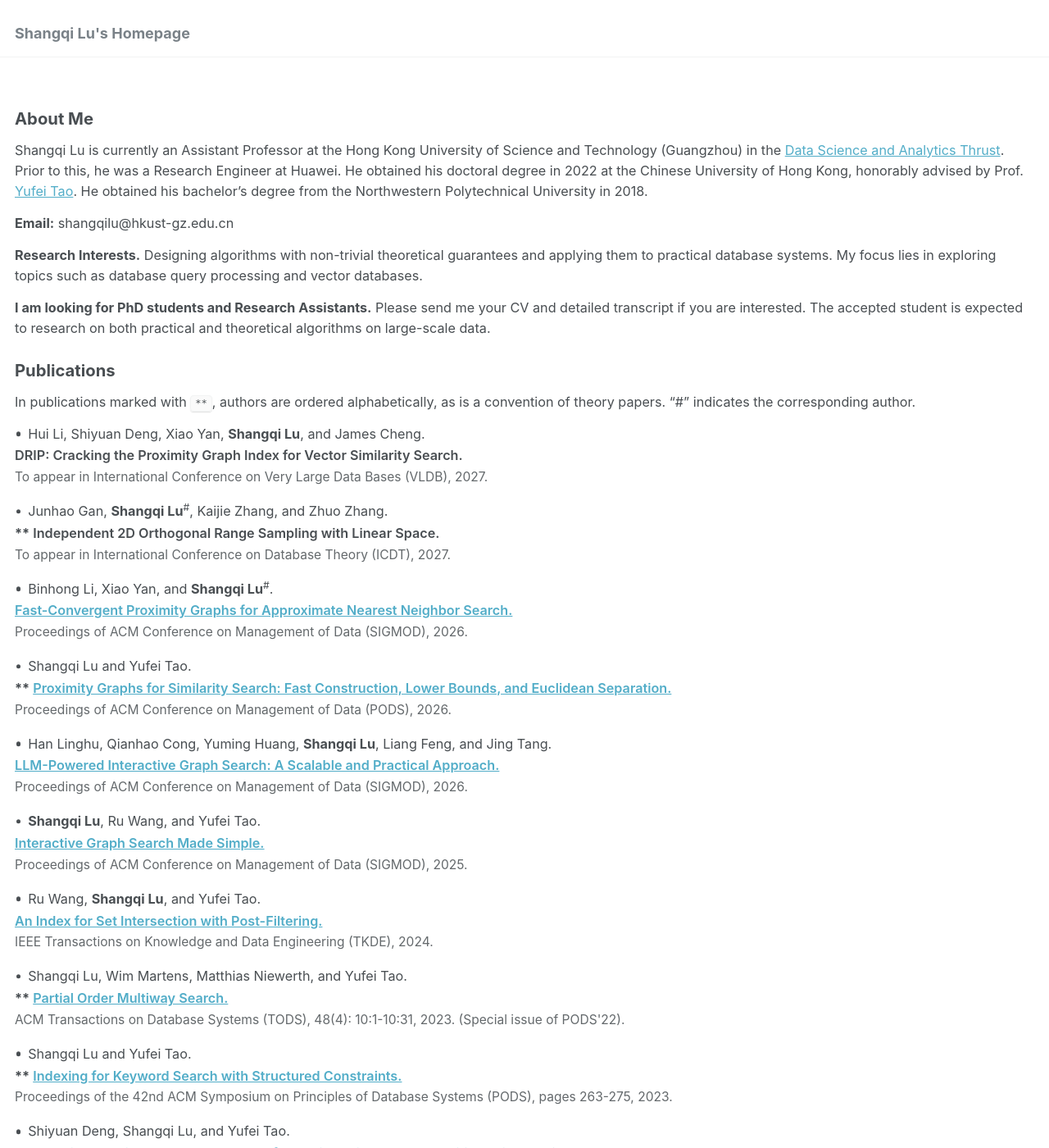
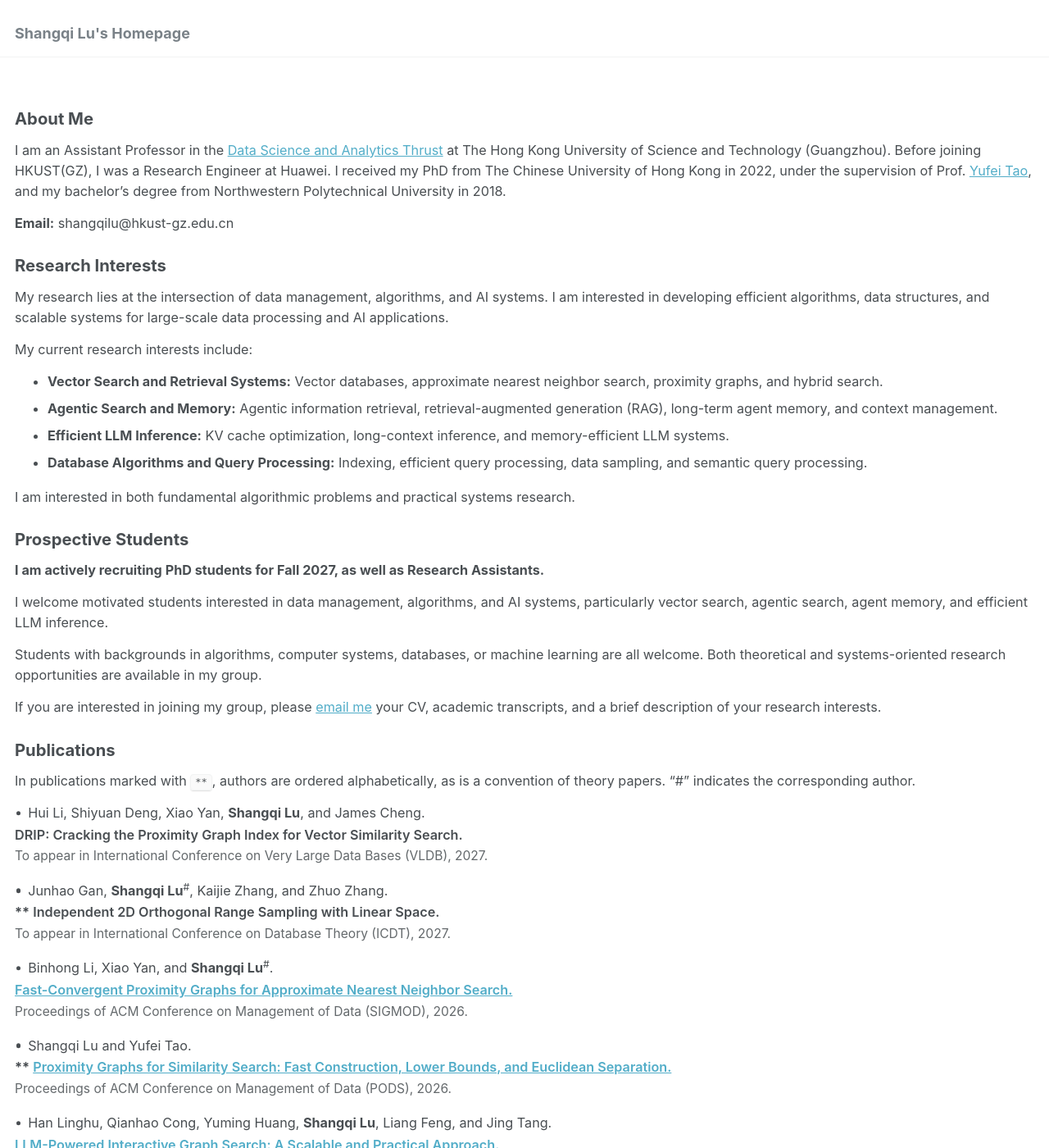
Before and after one commit to shangqilu/shangqilu.github.io, a Jekyll site: the page built from _pages/about.md, in a window 1280 px wide and 1400 px high. Shown: the whole window at 82% size. Built offline with Jekyll 4.4.1, drawn with Linux system fonts in a browser that asks for light colours.

Commit message:
Update research interests and prospective student information

```diff
--- a/_pages/about.md
+++ b/_pages/about.md
@@ -16,14 +16,32 @@ redirect_from:
 
 ### About Me
 
-Shangqi Lu is currently an Assistant Professor at the Hong Kong University of Science and Technology (Guangzhou) in the [Data Science and Analytics Thrust](https://dsa.hkust-gz.edu.cn/). Prior to this, he was a Research Engineer at Huawei. He obtained his doctoral degree in 2022 at the Chinese University of Hong Kong, honorably advised by Prof. [Yufei Tao](https://www.cse.cuhk.edu.hk/~taoyf/). He obtained his bachelor's degree from the Northwestern Polytechnical University in 2018.
+I am an Assistant Professor in the [Data Science and Analytics Thrust](https://dsa.hkust-gz.edu.cn/) at The Hong Kong University of Science and Technology (Guangzhou). Before joining HKUST(GZ), I was a Research Engineer at Huawei. I received my PhD from The Chinese University of Hong Kong in 2022, under the supervision of Prof. [Yufei Tao](https://www.cse.cuhk.edu.hk/~taoyf/), and my bachelor's degree from Northwestern Polytechnical University in 2018.
 
 **Email:** shangqilu@hkust-gz.edu.cn
 
-**Research Interests.** Designing algorithms with non-trivial theoretical guarantees and applying them to practical database systems. My focus lies in exploring topics such as database query processing and vector databases.
+### Research Interests
 
+My research lies at the intersection of data management, algorithms, and AI systems. I am interested in developing efficient algorithms, data structures, and scalable systems for large-scale data processing and AI applications.
 
-**I am looking for PhD students and Research Assistants.** Please send me your CV and detailed transcript if you are interested. The accepted student is expected to research on both practical and theoretical algorithms on large-scale data.
+My current research interests include:
+
+- **Vector Search and Retrieval Systems:** Vector databases, approximate nearest neighbor search, proximity graphs, and hybrid search.
+- **Agentic Search and Memory:** Agentic information retrieval, retrieval-augmented generation (RAG), long-term agent memory, and context management.
+- **Efficient LLM Inference:** KV cache optimization, long-context inference, and memory-efficient LLM systems.
+- **Database Algorithms and Query Processing:** Indexing, efficient query processing, data sampling, and semantic query processing.
+
+I am interested in both fundamental algorithmic problems and practical systems research.
+
+### Prospective Students
+
+**I am actively recruiting PhD students for Fall 2027, as well as Research Assistants.**
+
+I welcome motivated students interested in data management, algorithms, and AI systems, particularly vector search, agentic search, agent memory, and efficient LLM inference.
+
+Students with backgrounds in algorithms, computer systems, databases, or machine learning are all welcome. Both theoretical and systems-oriented research opportunities are available in my group.
+
+If you are interested in joining my group, please [email me](mailto:shangqilu@hkust-gz.edu.cn) your CV, academic transcripts, and a brief description of your research interests.
 
 ### Publications
 
```
